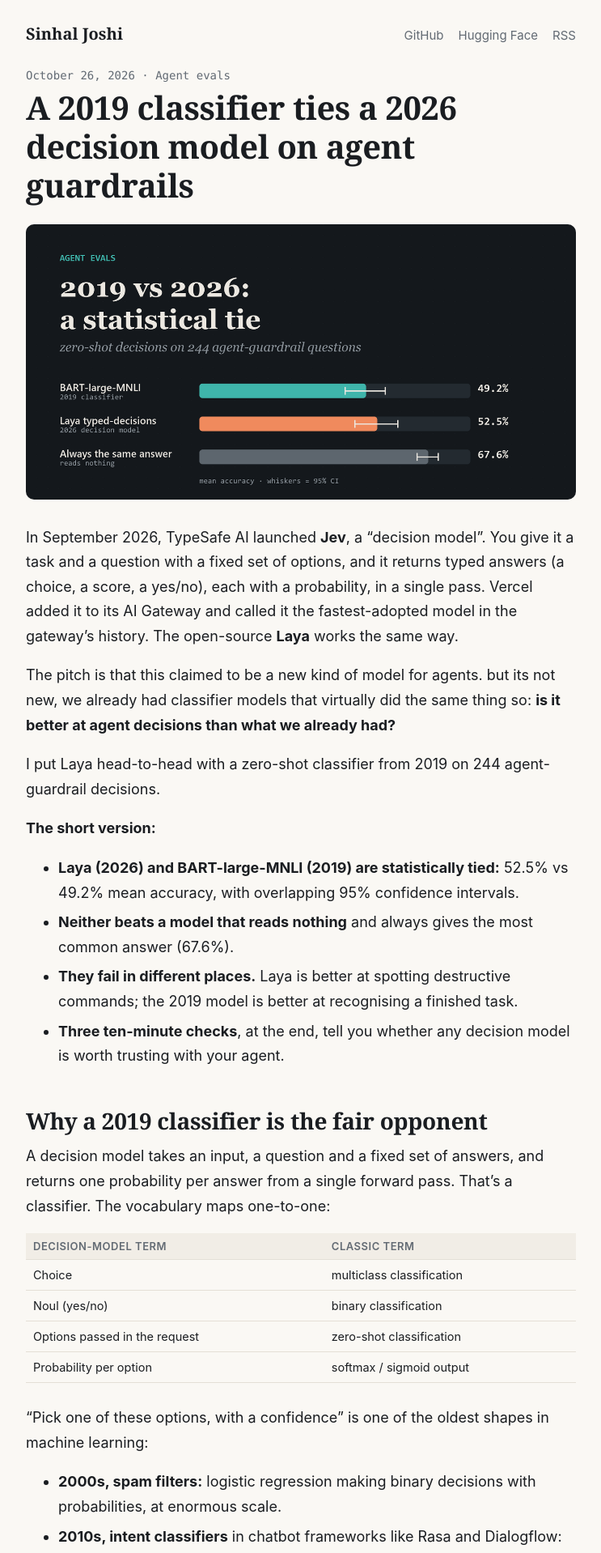
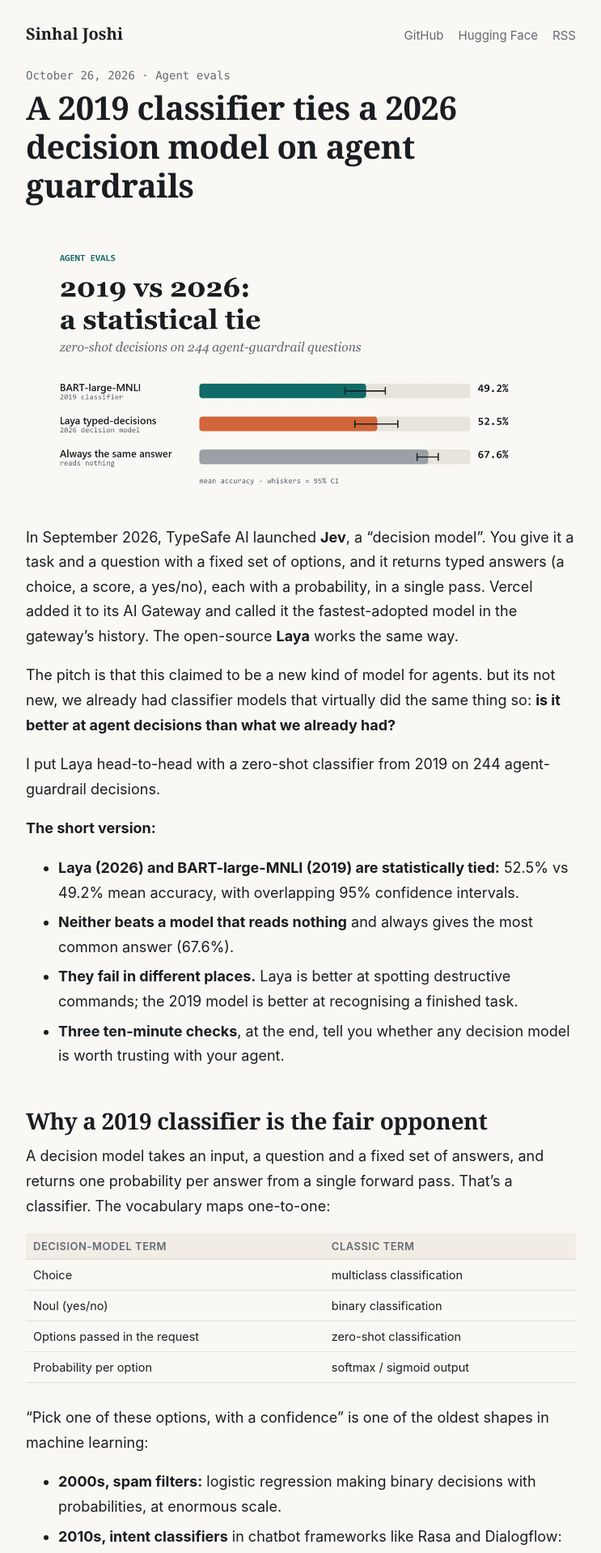
Before and after one commit to Zephyr4772/zephyr4772.github.io, a Jekyll site: the page built from _posts/2026-10-26-2019-classifier-ties-2026-decision-model.md, in a window 1280 px wide. Shown: the top 1918 px of the page at 81% size, without its empty margins (268-1011 px from the left). Built offline with Jekyll 4.4.1, drawn with Linux system fonts in a browser that asks for light colours.

Commit message:
Use light cover image
Co-Authored-By: Claude Opus 5.5 <noreply@anthropic.com>

```diff
--- a/_posts/2026-10-26-2019-classifier-ties-2026-decision-model.md
+++ b/_posts/2026-10-26-2019-classifier-ties-2026-decision-model.md
@@ -3,7 +3,7 @@ layout: post
 title: "A 2019 classifier ties a 2026 decision model on agent guardrails"
 description: "Zero-shot, an open 2026 decision model does no better than a 2019 NLI classifier on 244 agent-guardrail decisions, and neither beats always giving the same answer."
 tag: Agent evals
-image: /assets/img/decision-models-2019-vs-2026.png
+image: /assets/img/decision-models-2019-vs-2026-light.png
 image_alt: "Bar chart: BART-large-MNLI 2019 at 49.2%, Laya 2026 at 52.5%, always the same answer at 67.6%, with overlapping confidence intervals"
 ---
 
```
Also changed, not shown: assets/img/decision-models-2019-vs-2026-light.png (added).
